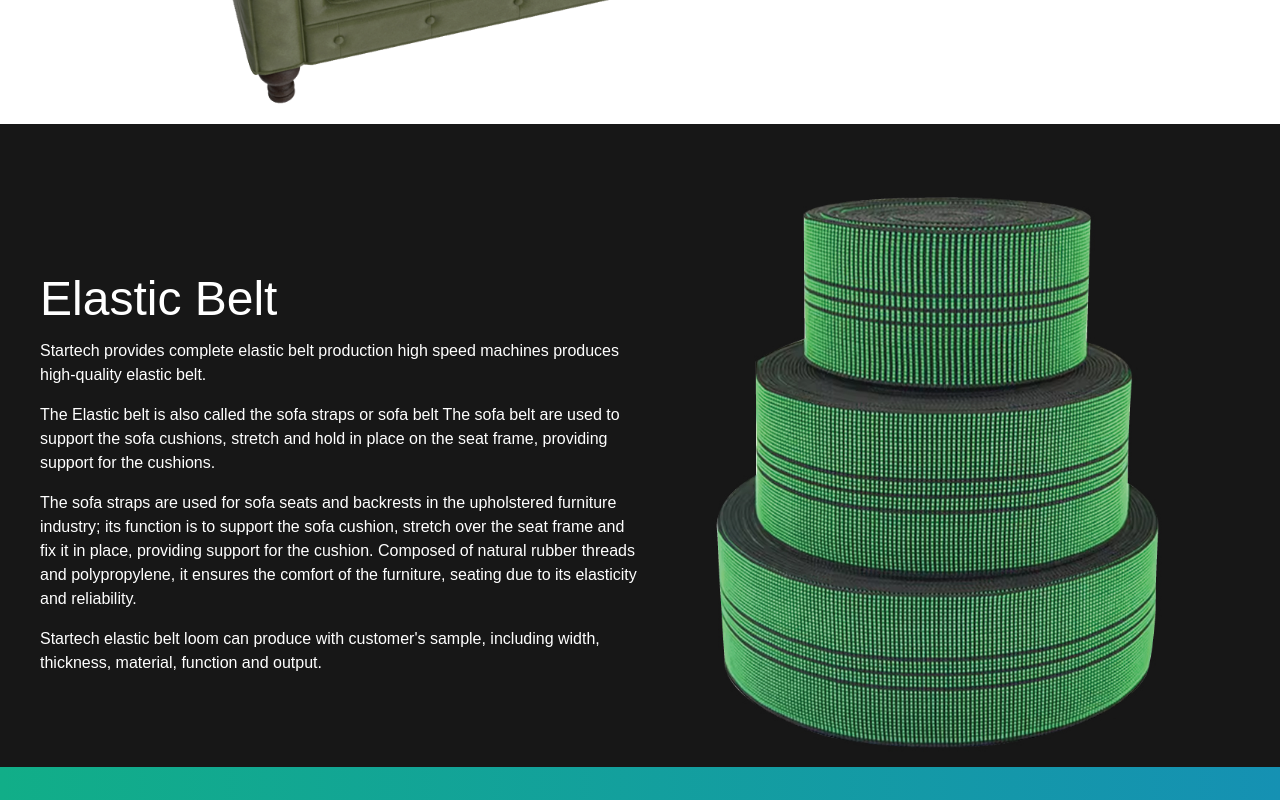
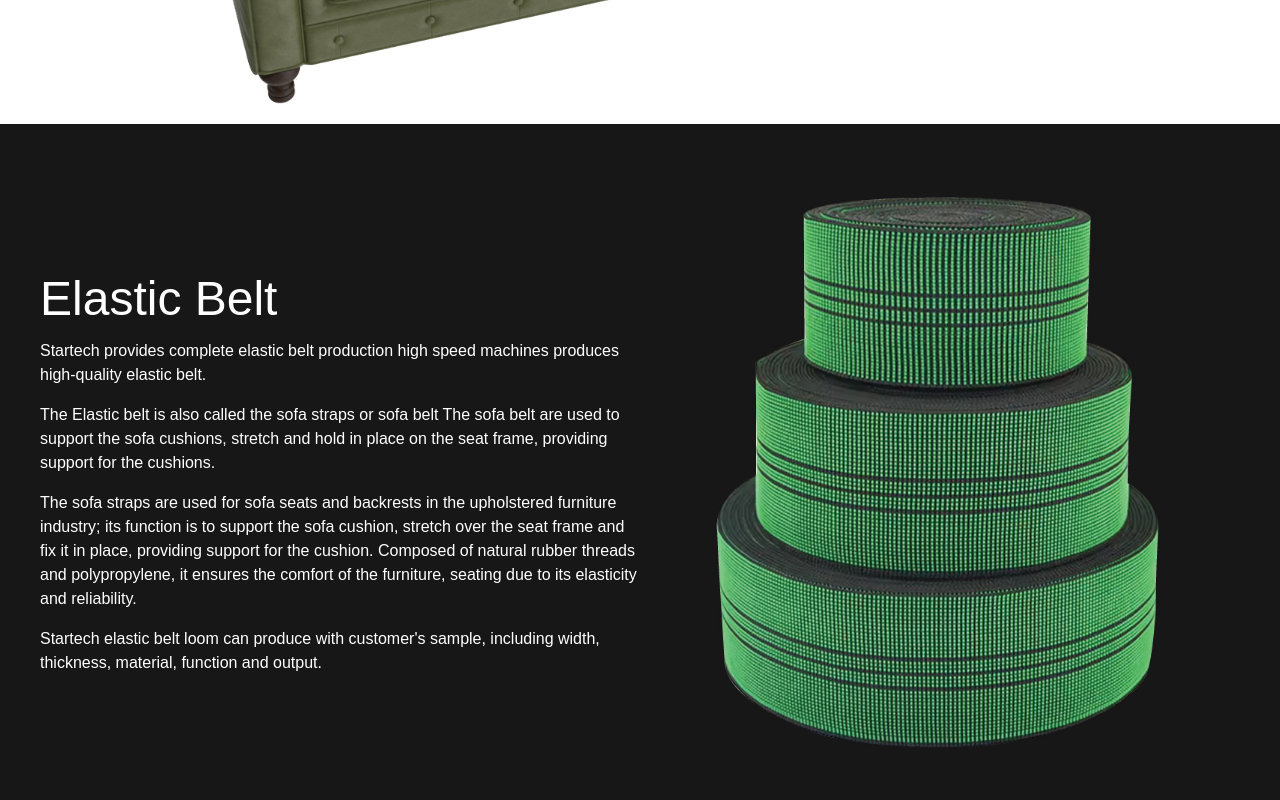
Before and after one commit to GhazanfarGw/Star-Tech, a React (Create React App) app: page /sofa-elastic in a window 1280 px wide. Shown: the part 2800-3600 px from the top of the page. Built offline with nearby package versions, Linux system fonts and the light colour scheme.

Commit message:
Update Elastic.jsx

```diff
--- a/src/Safe Elastic Webbing/Elastic.jsx
+++ b/src/Safe Elastic Webbing/Elastic.jsx
@@ -9,7 +9,7 @@ const Dashboard = () => {
     return (
         <>
         <div className='bg-[#171717]'>
-            <div className='text-white justify-center items-center mx-auto max-w-screen-xl pt-10 md:px-10 px-5'>
+            <div className='text-white justify-center items-center mx-auto max-w-screen-xl py-10 md:px-10 px-5'>
                 <div className="md:grid md:grid-cols-2 mx-auto justify-center items-center">
                     <div className="block md:hidden lg:hidden">
                         <img className="hover:scale-105 duration-200" src="./Taps.jpg" alt="" />
```
